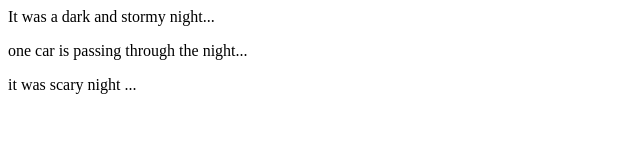
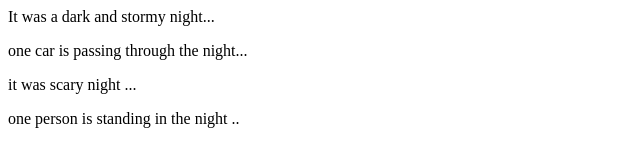
Before and after one commit to ramyabellala/fireside-story, a plain HTML site: page index.html in a window 1280 px wide. Shown: the whole page, without its empty margins (0-640 px from the left). Drawn offline with Linux system fonts and the light colour scheme.

Commit message:
added fourth line

```diff
--- a/index.html
+++ b/index.html
@@ -3,5 +3,6 @@
     <p>It was a dark and stormy night...</p>
     <p>one car is passing through the night...</p>
     <p> it was scary night ... </p>
+    <p> one person is standing in the night ..</p>
   </body>
 </html>
```
